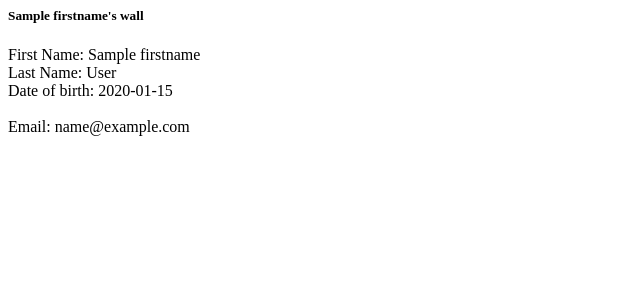
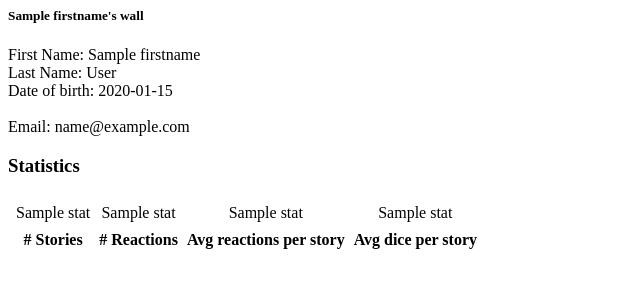
Before and after one commit to GPurgatorio/dice-with-rolls, a Flask app: template monolith/templates/wall.html in a window 1280 px wide. Shown: the top 300 px of the page, without its empty margins (0-640 px from the left). Run offline with Flask 2, Linux system fonts and the light colour scheme; a user stored in the database is signed in; tables that the repository leaves empty hold one stand-in row (values such as "Sample post"); the template is opened without the code that fills it: most values are stand-ins (such as "Sample title", 1, 10 or a date in 2020).

Commit message:
Add user statistics

```diff
--- a/monolith/templates/wall.html
+++ b/monolith/templates/wall.html
@@ -7,7 +7,21 @@
             Date of birth: {{user_info.dateofbirth}} <br> <br>
 
             Email: {{user_info.email}}
-
+            <h3>Statistics</h3>
+            <table style="text-align: center; border-spacing: 7px">
+                <tr>
+                    <td>{{stats[2][1]}}</td>
+                    <td>{{stats[1][1]}}</td>
+                    <td>{{stats[0][1]}}</td>
+                    <td>{{stats[3][1]}}</td>
+                </tr>
+                <tr>
+                    <td><b># Stories</b></td>
+                    <td><b># Reactions</b></td>
+                    <td><b>Avg reactions per story</b></td>
+                    <td><b>Avg dice per story</b></td>
+                </tr>
+            </table>
         {% else %}
             <a href="http://127.0.0.1:5000/login")>Log in</a> to see the wall
         {% endif %}
--- a/monolith/views/users.py
+++ b/monolith/views/users.py
@@ -1,5 +1,5 @@
 from flask import Blueprint, redirect, render_template, request
-from monolith.database import db, User
+from monolith.database import db, User, Story, Counter
 from monolith.auth import admin_required, current_user
 from monolith.forms import UserForm
 
```
Also changed, not shown: monolith/views/tests/test_reaction.py (line endings or trailing spaces).
